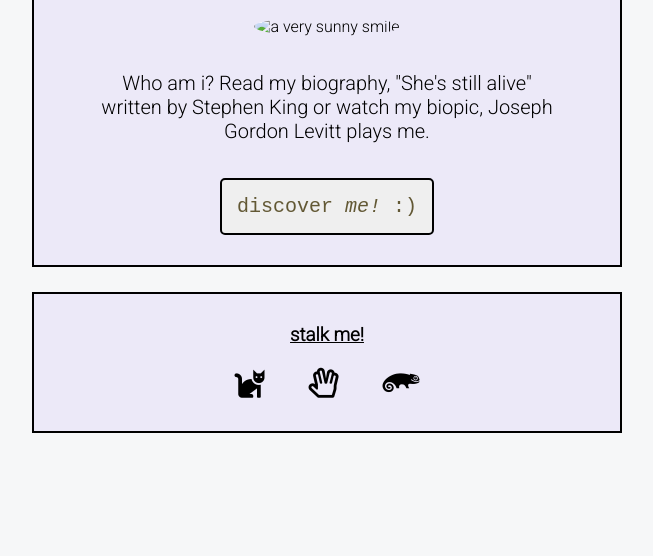
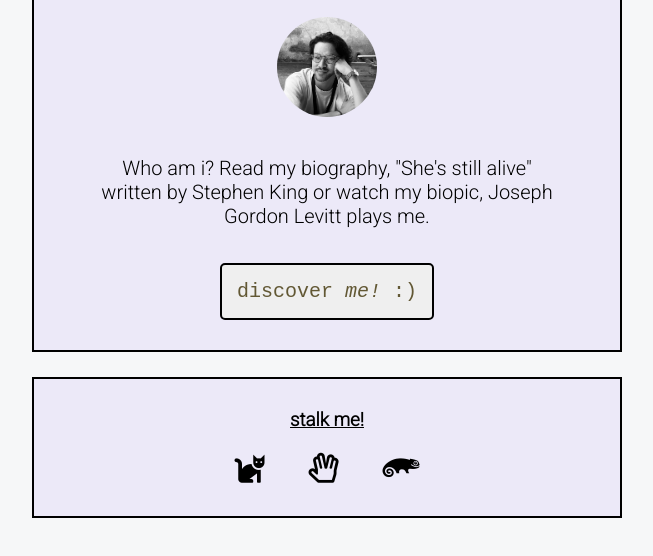
Before and after one commit to MendozasD/profile, a plain HTML site: page index.html in a window 1280 px wide. Shown: the part 166-722 px from the top of the page, without its empty margins (313-966 px from the left). Drawn offline with Linux system fonts and the light colour scheme; the site is published under a folder, as on GitHub Pages, so addresses that start at the root find nothing.

Commit message:
pictures

```diff
--- a/index.html
+++ b/index.html
@@ -25,7 +25,7 @@
 
       <h1>david</h1>
       <h2>fashion icon, noble prize, astronaut</h2>
-      <img src="/images/IMG_5475.jpg" alt="a very sunny smile">
+      <img src="images/IMG_5475.jpg" alt="a very sunny smile">
       <p>
         Who am i? Read my biography, "She's still alive" written by Stephen King
         or watch my biopic, Joseph Gordon Levitt plays me.
```
